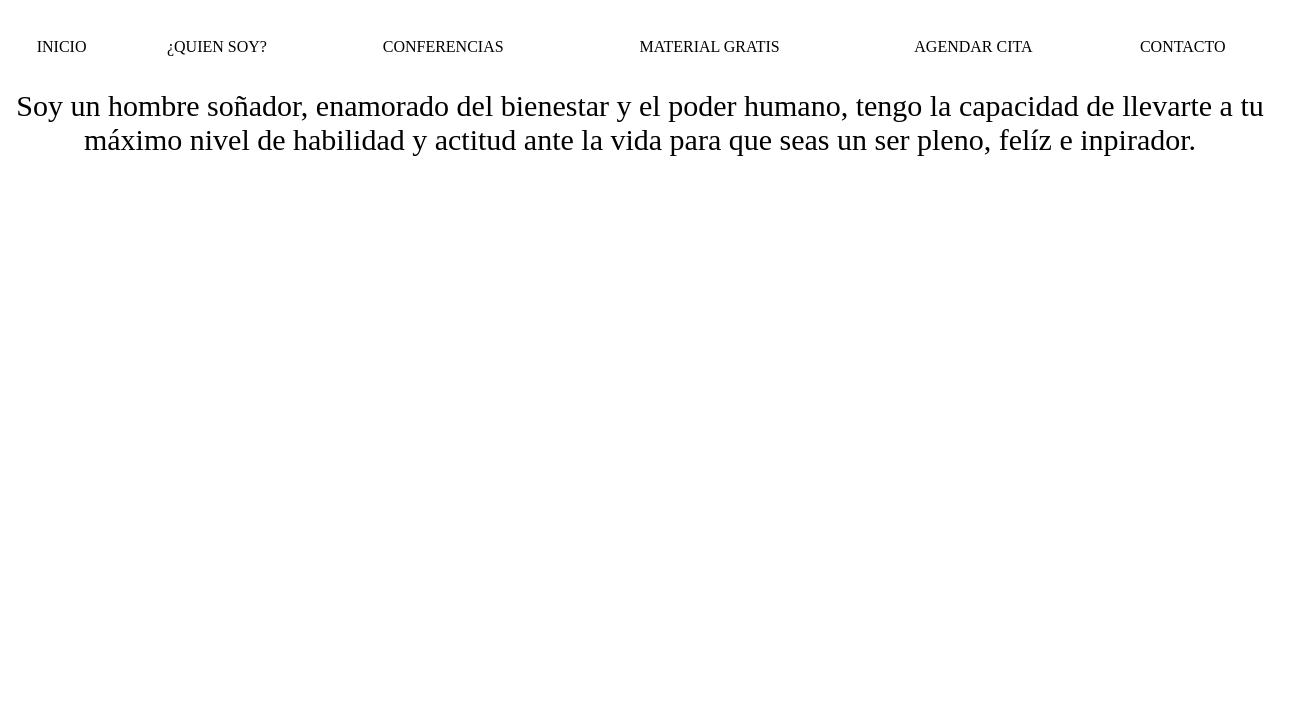
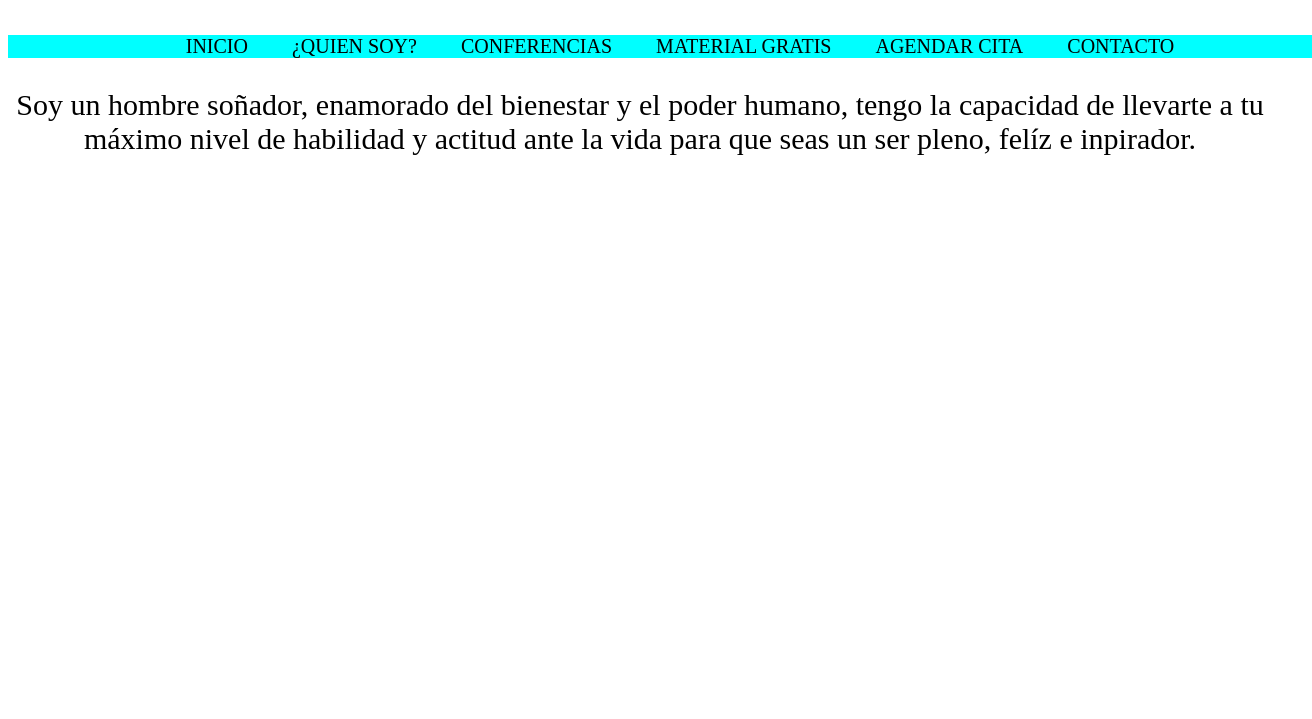
Before and after one commit to Doctorpilot78/primerpaginasolo, a plain HTML site: page index.html in a window 1280 px wide. Shown: the part 81-800 px from the top of the page, 1312 px wide, since content can reach past the window. Drawn offline with Linux system fonts and the light colour scheme.

Commit message:
mejorando nav bar

```diff
--- a/index.css
+++ b/index.css
@@ -11,8 +11,20 @@
 }
 
 table {
+
+
+}
+
+.navbar {
+    background-color: aqua;
     text-align: center;
     width: 100%;
     border: 3px black;
+}
 
+.linavbar {
+    display: inline;
+    width: 100%;
+    font-size: 20px;
+    padding: 20px;
 }
--- a/index.html
+++ b/index.html
@@ -8,16 +8,16 @@
         <p class="name">David Morales Cardona</p>
 
         <nav>
-            <table>
-                <tr>
-                    <td>INICIO</td>
-                    <td>¿QUIEN SOY?</td>
-                    <td>CONFERENCIAS</td>
-                    <td>MATERIAL GRATIS</td>
-                    <td>AGENDAR CITA</td>
-                    <td>CONTACTO</td>
-                </tr>
-            </table>
+            <ul class="navbar">
+
+                    <li class="linavbar">INICIO</li>
+                    <li class="linavbar">¿QUIEN SOY?</li>
+                    <li class="linavbar">CONFERENCIAS</li>
+                    <li class="linavbar">MATERIAL GRATIS</li>
+                    <li class="linavbar">AGENDAR CITA</li>
+                    <li class="linavbar">CONTACTO</li>
+
+            </ul>
         </nav>
 
         <p class="description">Soy un hombre soñador, enamorado del bienestar
```
